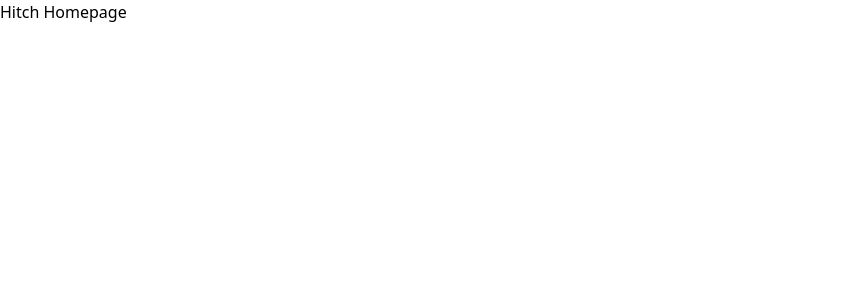
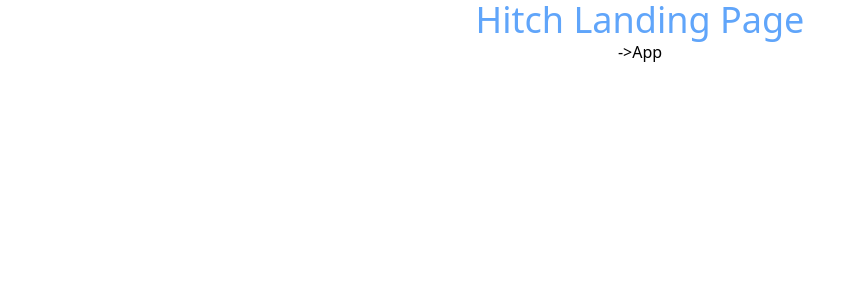
Before and after one commit to plutos28/hitch, a React (Vite) app: page / in a window 1280 px wide. Shown: the top 300 px of the page, without its empty margins (0-865 px from the left). Built offline with nearby package versions, Linux system fonts and the light colour scheme.

Commit message:
add route between landing page and app

```diff
--- a/src/css/output.css
+++ b/src/css/output.css
@@ -585,8 +585,16 @@ video {
   grid-template-columns: repeat(12, minmax(0, 1fr));
 }
 
+.flex-col{
+  flex-direction: column;
+}
+
 .items-center{
   align-items: center;
+}
+
+.justify-start{
+  justify-content: flex-start;
 }
 
 .justify-center{
@@ -626,6 +634,10 @@ video {
   padding-bottom: 1rem;
 }
 
+.text-center{
+  text-align: center;
+}
+
 .font-jetbrains{
   font-family: "JetBrains Mono", monospace;
 }
@@ -636,6 +648,11 @@ video {
 
 .text-\[20px\]{
   font-size: 20px;
+}
+
+.text-4xl{
+  font-size: 2.25rem;
+  line-height: 2.5rem;
 }
 
 .font-bold{
@@ -656,3 +673,8 @@ video {
   --tw-text-opacity: 1;
   color: rgb(153 153 153 / var(--tw-text-opacity));
 }
+
+.text-blue-400{
+  --tw-text-opacity: 1;
+  color: rgb(96 165 250 / var(--tw-text-opacity));
+}
--- a/src/main.jsx
+++ b/src/main.jsx
@@ -7,13 +7,13 @@ import {
 } from "react-router-dom";
 
 import App from './App.jsx'
-import HomePage from './routes/homePage.jsx'
+import LandingPage from './routes/LandingPage.jsx'
 import './css/output.css'
 
 const router = createBrowserRouter([
   {
     path: "/",
-    element: <HomePage/>,
+    element: <LandingPage/>,
   },
   {
     path: "/app",
--- /dev/null
+++ b/src/routes/LandingPage.jsx
@@ -0,0 +1,10 @@
+import {Link} from 'react-router-dom'
+
+export default function LandingPage() {
+  return (
+    <div className="flex flex-col items-center">
+      <h1 className="text-4xl text-blue-400">Hitch Landing Page</h1>
+      <p> <Link to={'app'}>->App</Link></p>
+    </div>
+  )
+}
--- a/src/routes/homePage.jsx
+++ /dev/null
@@ -1,7 +0,0 @@
-export default function HomePage() {
-  return (
-    <div>
-      <h1>Hitch Homepage</h1>
-    </div>
-  )
-}
```
Also changed, not shown: src/routes/history.jsx (added), src/routes/home.jsx (added), src/routes/settings.jsx (added).
